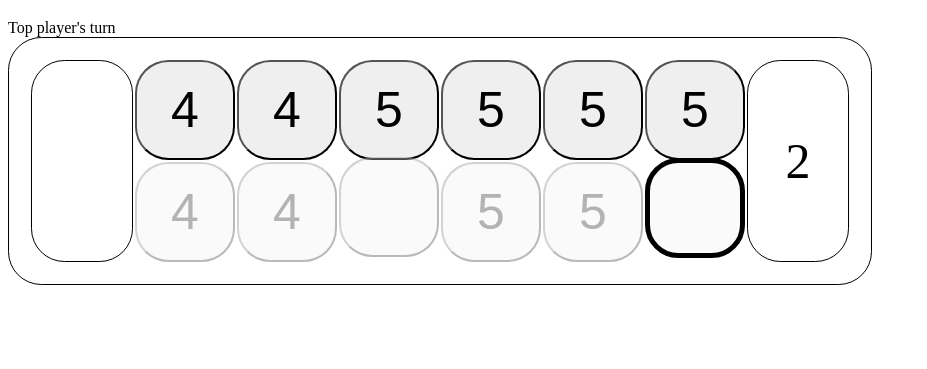
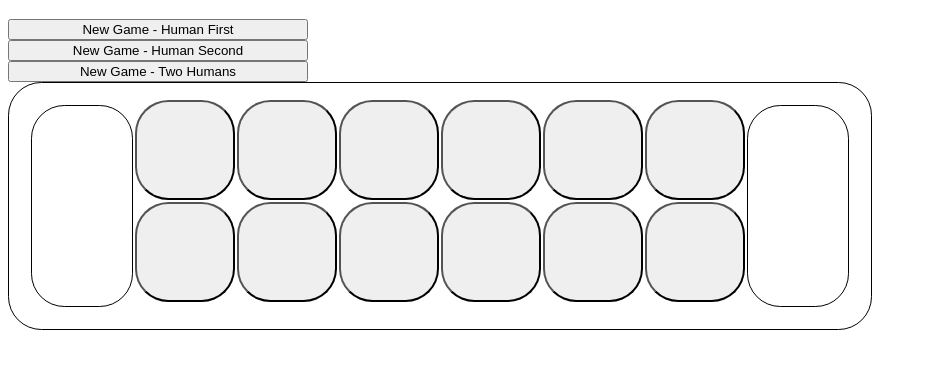
Before and after one commit to dscush/mancala, a website: page app/index.html in a window 1280 px wide. Shown: the part 61-430 px from the top of the page, without its empty margins (0-927 px from the left). Drawn offline with nearby package versions, Linux system fonts and the light colour scheme; files that its build step writes are made by us from their sources.

Commit message:
Added 'new game' buttons with ability to choose ai or human players

```diff
--- a/app/index.html
+++ b/app/index.html
@@ -12,6 +12,11 @@
 
 <body>
 	<h1>Mancala</h1>
+	<div class="new-game">
+		<button class="new-game" onclick="controller.startGame(0);">New Game - Human First</button>
+		<button class="new-game" onclick="controller.startGame(1);">New Game - Human Second</button>
+		<button class="new-game" onclick="controller.startGame(2);">New Game - Two Humans</button>
+	</div>
 	<span id="turn"></span>
 	<table>
 		<tr>
--- a/app/scripts/controllers.js
+++ b/app/scripts/controllers.js
@@ -2,14 +2,20 @@
 
 /* global $, BoardModel */
 
-function BoardController(p0ai=null, p1ai=null, boardLength=14, stonesPerPit=4, quickPlay=false) {
-    this.p0ai = p0ai;
-    this.p1ai = p1ai;
+function BoardController(boardLength=14, stonesPerPit=4, quickPlay=false) {
     this.quickPlay = quickPlay;
     this.model = new BoardModel(boardLength, stonesPerPit);
 }
 
-BoardController.prototype.startGame = function() {
+BoardController.prototype.startGame = function(humanPlayer) {
+    this.p0ai = null;
+    this.p1ai = null;
+    if (humanPlayer == 0) {
+        this.p1ai = new AlphaBetaAI(1);
+    } else if (humanPlayer == 1) {
+        this.p0ai = new AlphaBetaAI(0);
+    }
+    new AlphaBetaAI(0)
     this.drawBoard("Bottom player goes first");
     if (this.p0ai) {
         this.playMove(this.p0ai.playMove(this.model));
--- a/app/scripts/main.js
+++ b/app/scripts/main.js
@@ -2,11 +2,10 @@
 
 /* global $, BoardController, RandomAI, MinimaxAI, AlphaBetaAI */
 
-var controller = new BoardController(new AlphaBetaAI(0));
+var controller = new BoardController();
 
 $(document).ready(function(){
     $('button.pit').click(function(){
         controller.playMove($(this).attr('id'));
     });
-    controller.startGame();
 });
--- a/app/styles/main.scss
+++ b/app/styles/main.scss
@@ -29,3 +29,10 @@ td {
         }
     }
 }
+button.new-game {
+    width: 100%;
+}
+
+div.new-game {
+    width: $cell-size * 3;
+}
```
